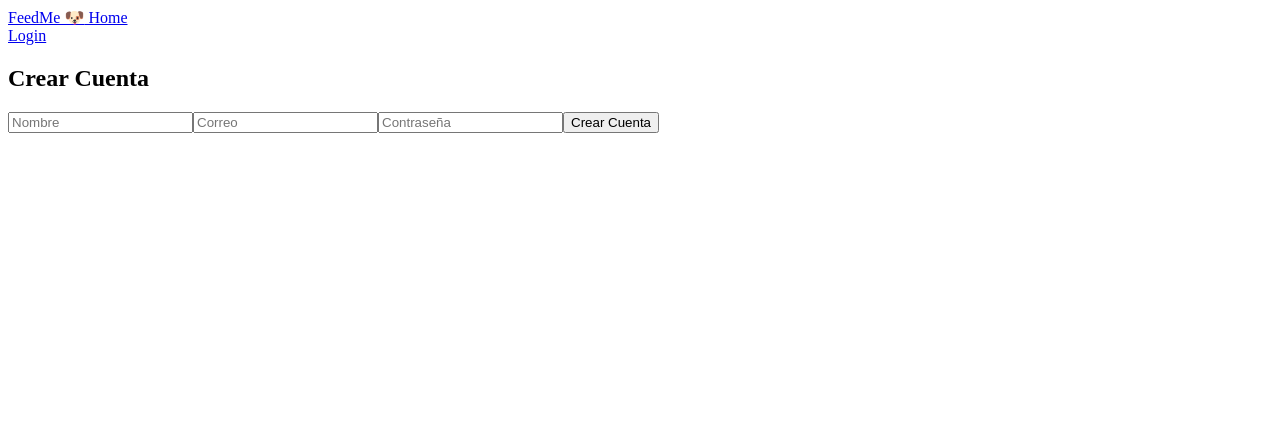
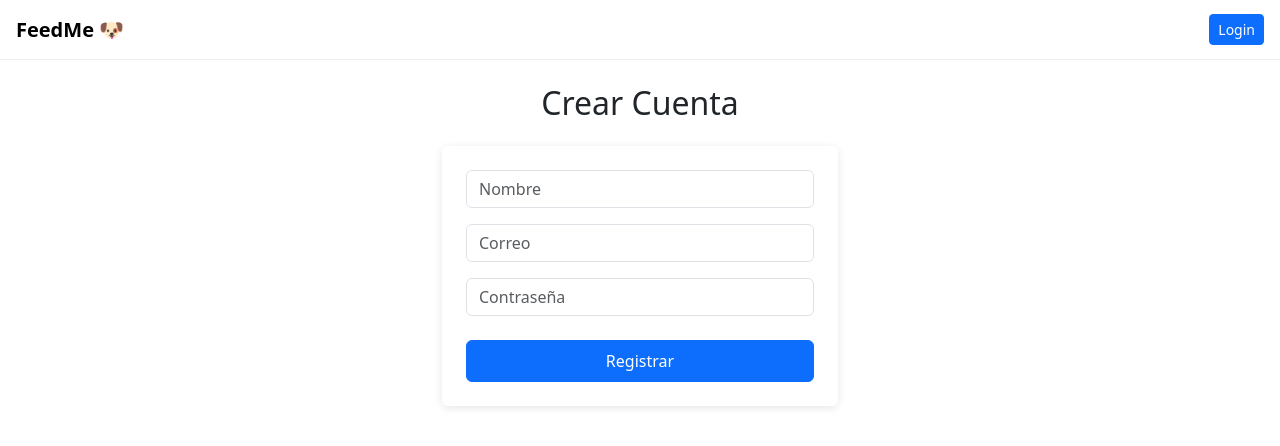
Before and after one commit to Andrea0615/feedMe, a React (Vite) app in the folder frontend/: page /register in a window 1280 px wide. Shown: the top 446 px of the page. Built offline with nearby package versions, Linux system fonts and the light colour scheme.

Commit message:
Include Bootstrap and Basic Styling

```diff
--- a/frontend/index.html
+++ b/frontend/index.html
@@ -3,6 +3,8 @@
   <head>
     <meta charset="UTF-8" />
     <link rel="icon" type="image/svg+xml" href="/vite.svg" />
+    <link href="https://cdn.jsdelivr.net/npm/bootstrap@5.3.2/dist/css/bootstrap.min.css" rel="stylesheet" />
+
     <meta name="viewport" content="width=device-width, initial-scale=1.0" />
     <title>feedme</title>
   </head>
--- a/frontend/src/components/Navbar.jsx
+++ b/frontend/src/components/Navbar.jsx
@@ -11,16 +11,37 @@ function Navbar() {
     };
 
     return (
-        <nav className="navbar navbar-light bg-light px-3">
-            <Link className="navbar-brand" to="/">FeedMe 🐶</Link>
-            <Link to="/home"> Home </Link>
-            <div>
+        <nav
+            className="navbar px-3"
+            style={{
+                backgroundColor: "#ffffff",
+                borderBottom: "1px solid #eee",
+                height: "60px",
+                display: "flex",
+                justifyContent: "space-between",
+                alignItems: "center",
+                position: "sticky",
+                top: 0,
+                zIndex: 100,
+            }}
+        >
+            <Link className="navbar-brand fw-bold" to="/" style={{ fontSize: "20px" }}>
+                FeedMe 🐶
+            </Link>
+
+            <div className="d-flex gap-3">
+                {isLoggedIn && (
+                    <Link className="text-decoration-none" to="/home">
+                        Home
+                    </Link>
+                )}
+
                 {!isLoggedIn ? (
-                    <Link className="btn btn-primary" to="/login">
+                    <Link className="btn btn-primary btn-sm" to="/login">
                         Login
                     </Link>
                 ) : (
-                    <button className="btn btn-danger" onClick={handleLogout}>
+                    <button className="btn btn-danger btn-sm" onClick={handleLogout}>
                         Logout
                     </button>
                 )}
--- a/frontend/src/pages/Home.jsx
+++ b/frontend/src/pages/Home.jsx
@@ -7,40 +7,27 @@ function Home() {
     const navigate = useNavigate();
 
     useEffect(() => {
-        async function load() {
-            try {
-                const res = await getHomeInfo();
-                setData(res.data);
-            } catch (error) {
-                console.log(error);
-                navigate("/login");
-            }
-        }
-        load();
+        getHomeInfo()
+            .then(res => setData(res.data))
+            .catch(() => navigate("/login"));
     }, []);
 
-    if (!data) return <div className="container mt-4">Cargando...</div>;
+    if (!data) return <div className="text-center mt-4">Cargando...</div>;
 
     return (
-        <div className="container mt-4">
+        <div className="container mt-4" style={{ maxWidth: "450px" }}>
 
-            {/* Icono perfil */}
-            <div className="d-flex justify-content-end">
-                <button
-                    className="btn btn-outline-secondary"
-                    onClick={() => navigate("/ver-perfil")}
-                >
-                    Perfil
-                </button>
-            </div>
-
-            <h2 className="mt-3">Hola, {data.nombre_usuario} 👋</h2>
+            <h2 className="fw-bold mb-3">Hola, {data.nombre_usuario} 👋</h2>
 
             {!data.tiene_mascota ? (
-                <div className="mt-4">
-                    <p>Aún no has registrado una mascota.</p>
+                <div
+                    className="p-4 rounded text-center"
+                    style={{ backgroundColor: "#fff", boxShadow: "0 2px 8px rgba(0,0,0,0.1)" }}
+                >
+                    <p className="mb-3">Aún no has registrado una mascota.</p>
+
                     <button
-                        className="btn btn-primary w-100"
+                        className="btn btn-primary w-100 py-2"
                         onClick={() => navigate("/registrar-mascota")}
                     >
                         Registrar Mascota
@@ -48,23 +35,26 @@ function Home() {
                 </div>
             ) : (
                 <>
-                    <div className="card p-3 mt-4">
-                        <h4>Próxima comida</h4>
-                        <p className="fs-5">
-                            {data.proxima_comida ?? "No hay horarios configurados"}
+                    <div
+                        className="p-4 rounded mb-4"
+                        style={{ backgroundColor: "#fff", boxShadow: "0 2px 8px rgba(0,0,0,0.1)" }}
+                    >
+                        <h5>Próxima comida</h5>
+                        <p className="fs-5 mt-2">
+                            {data.proxima_comida ?? "Sin horarios"}
                         </p>
                     </div>
 
-                    <div className="d-flex flex-column gap-3 mt-4">
+                    <div className="d-flex flex-column gap-3">
                         <button
-                            className="btn btn-primary"
+                            className="btn btn-primary py-2"
                             onClick={() => navigate("/ver-mascota")}
                         >
                             Ver Mascota
                         </button>
 
                         <button
-                            className="btn btn-secondary"
+                            className="btn btn-secondary py-2"
                             onClick={() => navigate("/horarios/editar")}
                         >
                             Editar Horario
--- a/frontend/src/pages/Login.jsx
+++ b/frontend/src/pages/Login.jsx
@@ -11,27 +11,24 @@ function Login() {
         e.preventDefault();
 
         try {
-            const res = await loginUser({
-                correo,
-                contrasena
-            });
-
+            const res = await loginUser({ correo, contrasena });
             localStorage.setItem("token", res.data.token);
 
-            alert("Login correcto");
-            navigate("/home"); // redirigir al dashboard o a registrar mascota
-
-        } catch (err) {
-            console.log(err);
+            navigate("/home");
+        } catch {
             alert("Credenciales inválidas");
         }
     };
 
     return (
-        <div className="container mt-4">
-            <h2>Iniciar Sesión</h2>
+        <div className="container mt-4" style={{ maxWidth: "420px" }}>
+            <h2 className="text-center mb-4">Iniciar Sesión</h2>
 
-            <form onSubmit={handleSubmit} className="mt-3">
+            <form
+                onSubmit={handleSubmit}
+                className="p-4 rounded"
+                style={{ background: "white", boxShadow: "0 2px 8px rgba(0,0,0,0.1)" }}
+            >
                 <input
                     className="form-control mb-3"
                     placeholder="Correo"
@@ -50,7 +47,7 @@ function Login() {
                     required
                 />
 
-                <button className="btn btn-primary w-100">Entrar</button>
+                <button className="btn btn-primary w-100 py-2">Entrar</button>
             </form>
         </div>
     );
--- a/frontend/src/pages/Register.jsx
+++ b/frontend/src/pages/Register.jsx
@@ -8,32 +8,28 @@ function Register() {
 
     const handleSubmit = async (e) => {
         e.preventDefault();
-
         try {
-            await registerUser({
-                nombre,
-                correo,
-                contrasena,
-            });
-
-            alert("Usuario registrado correctamente");
-        } catch (err) {
-            console.error(err);
-            alert("Error al registrar usuario");
+            await registerUser({ nombre, correo, contrasena });
+            alert("Usuario registrado");
+        } catch {
+            alert("Error al registrar");
         }
     };
 
     return (
-        <div className="container mt-4">
-            <h2>Crear Cuenta</h2>
+        <div className="container mt-4" style={{ maxWidth: "420px" }}>
+            <h2 className="text-center mb-4">Crear Cuenta</h2>
 
-            <form onSubmit={handleSubmit} className="mt-3">
+            <form
+                onSubmit={handleSubmit}
+                className="p-4 rounded"
+                style={{ background: "white", boxShadow: "0 2px 8px rgba(0,0,0,0.1)" }}
+            >
                 <input
                     className="form-control mb-3"
                     placeholder="Nombre"
                     value={nombre}
                     onChange={(e) => setNombre(e.target.value)}
-                    required
                 />
 
                 <input
@@ -42,19 +38,17 @@ function Register() {
                     type="email"
                     value={correo}
                     onChange={(e) => setCorreo(e.target.value)}
-                    required
                 />
 
                 <input
-                    className="form-control mb-3"
+                    className="form-control mb-4"
                     placeholder="Contraseña"
                     type="password"
                     value={contrasena}
                     onChange={(e) => setContrasena(e.target.value)}
-                    required
                 />
 
-                <button className="btn btn-primary w-100">Crear Cuenta</button>
+                <button className="btn btn-primary w-100 py-2">Registrar</button>
             </form>
         </div>
     );
```
